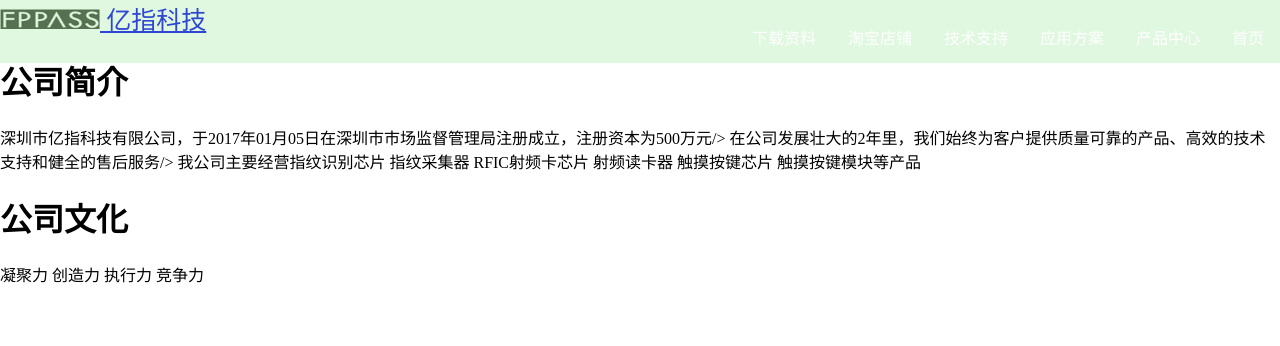
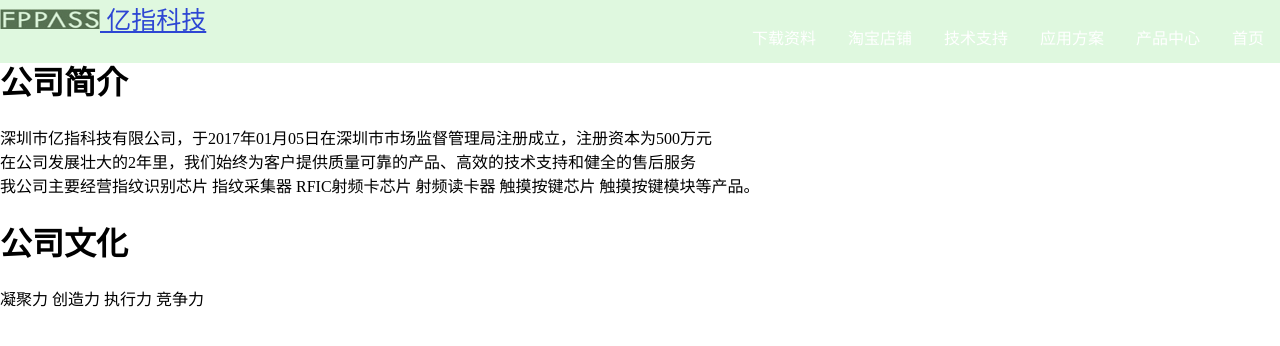
Before and after one commit to easyfp/easyfp.github.io, a Jekyll site: the page about.html, which Jekyll copies as it is, in a window 1280 px wide. Shown: the top 346 px of the page. Built offline with Jekyll 4.4.1, drawn with Linux system fonts in a browser that asks for light colours.

Commit message:
Update about.html

```diff
--- a/about.html
+++ b/about.html
@@ -31,7 +31,7 @@
 }
 
 li a:hover:not(.active) {
-    background-color: #111;
+    background-color: #FF8C00;
 }
 
 .active {
@@ -75,9 +75,11 @@
 <html>
 	<body>
 	<h1>公司简介</h1>
-	<p>深圳市亿指科技有限公司，于2017年01月05日在深圳市市场监督管理局注册成立，注册资本为500万元/>
-	   在公司发展壮大的2年里，我们始终为客户提供质量可靠的产品、高效的技术支持和健全的售后服务/>
-	   我公司主要经营指纹识别芯片  指纹采集器 RFIC射频卡芯片 射频读卡器 触摸按键芯片 触摸按键模块等产品</p>
+	<p>
+	   深圳市亿指科技有限公司，于2017年01月05日在深圳市市场监督管理局注册成立，注册资本为500万元<br/>
+	   在公司发展壮大的2年里，我们始终为客户提供质量可靠的产品、高效的技术支持和健全的售后服务<br/>
+	   我公司主要经营指纹识别芯片  指纹采集器 RFIC射频卡芯片 射频读卡器 触摸按键芯片 触摸按键模块等产品。
+	</p>
 	<h1>公司文化</h1>
 	<p>凝聚力 创造力 执行力 竞争力</p>
 	</body>
```
